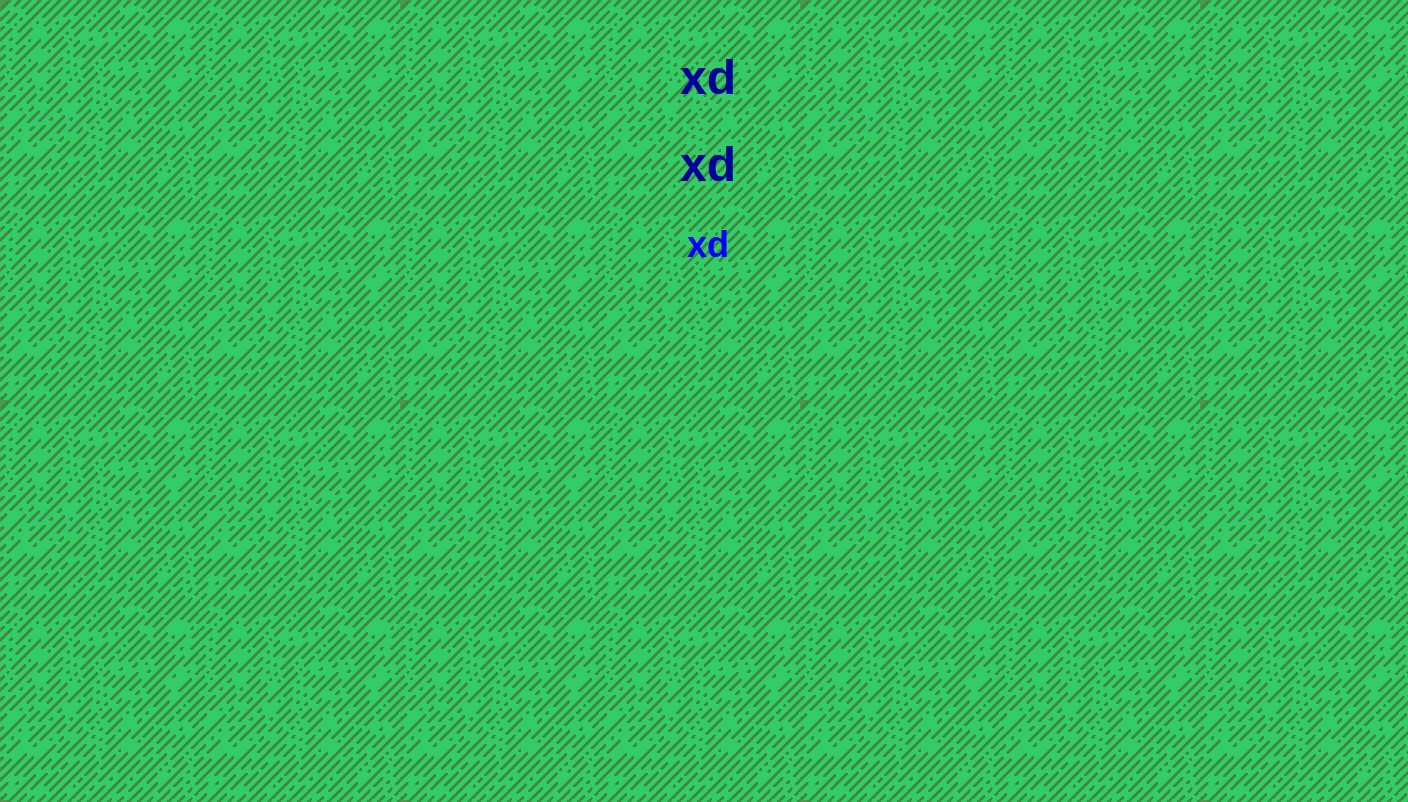
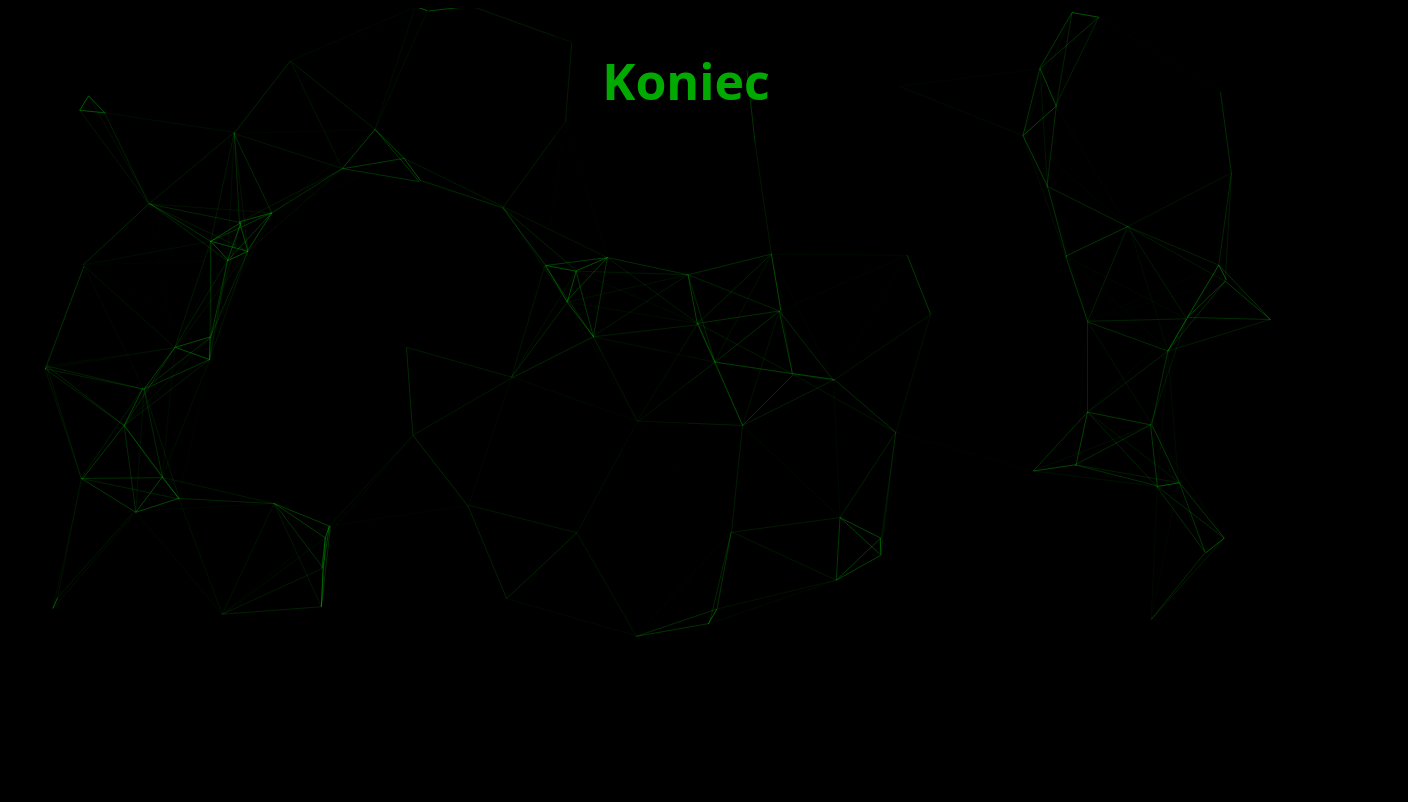
Before and after one commit to Kola1025/wos, a plain HTML site: page koniec.html in a window 1280 px wide. Shown: the top 802 px of the page, 1408 px wide, since content can reach past the window. Drawn offline with nearby package versions, Linux system fonts and the light colour scheme.

Commit message:
Add files via upload

```diff
--- a/koniec.html
+++ b/koniec.html
@@ -11,21 +11,24 @@
         href="https://cdnjs.cloudflare.com/ajax/libs/animate.css/4.1.1/animate.min.css"
         />
     </head>
-    <body style="background-image: url(./Linie.png);">
+    <body>
+        <div id="particles-js"  style="background-color: #000000;"></div>
+        <script src="./js/particles.js"></script>
+        <script src="./js/js/app.js"></script>
         <div id="container">
             <div class="title">
                 <center>
                 <h1>
-                    xd
+                    Koniec
                 </h1>
             </center>
             </div>
             <div class="text">
                 <center>
                     <h1>
-                        xd
                     </h1>
-                    <h2>xd</h2>
+                    <h2>
+                    </h2>
                 </center>
             </div>
         </div>
--- a/style1.css
+++ b/style1.css
@@ -1,22 +1,55 @@
 #container{
-    height: 1800px;
+
     width: 1400px;
     margin-top: 50px;
     margin-left: auto;
     margin-right: auto;
 }
 h1{
-    font-family: sans-serif;
-    color: #000099;
-    font-size: 48px;
+    color: #00aa00;
+    font-size: 50px;
 }
 h2{
-    font-family: sans-serif;
-    color: #0000ff;
-    font-size: 36px;
+    color: #009900;
+    font-size: 32px;
+}
+h3{
+    color: #006600;
+}
+body{
+    background-color: black ;
 }
 .title{
     margin-right: auto;
     margin-left: auto;
     width: 70px;
+    position: absolute;
+    top: 10%;
+    left: 42%;
+    transform: translate(10%, -50%);
+    max-width: 90%;
+    padding: 2em 3em;
+    background: rgba(0 ,0 ,0 , 0.4);
+    text-shadow: 0px 0px 0px #131415;
+    font-family:'Open Sans', sans-serif;
 }
+.text{
+    position: absolute;
+	top: 50%;
+	right: 50%;
+	transform: translate(50%,-50%);
+	max-width: 90%;
+	padding: 2em 3em;
+	background: rgba(0, 0, 0, 0.4);
+	text-shadow: 0px 0px 2px #131415;
+	font-family: 'Open Sans', sans-serif;
+}
+#particles-js{
+    width: auto;
+    height: 2000%;
+    background-color: rgba(0 ,0 ,0 , 0.4);
+    background-image: url('');
+    background-size: cover;
+    background-position: 50% 50%;
+    background-repeat: no-repeat;
+}
```
